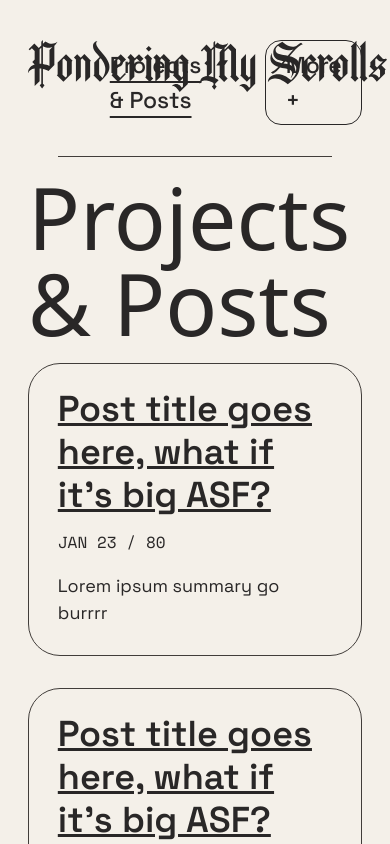
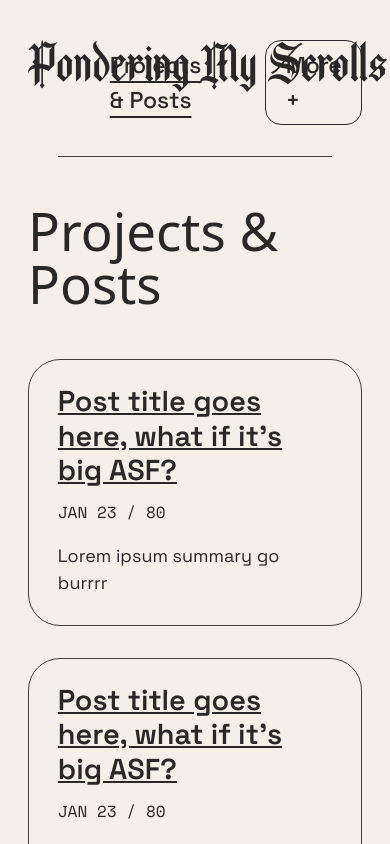
Before and after one commit to Pondering-My-Scrolls/pondering-my-scrolls-website, a Next.js app: page /projects-posts in a window 390 px wide. Shown: the top 844 px of the page. Built offline with nearby package versions, Linux system fonts and the light colour scheme; a web font is replaced by a local one.

Commit message:
Responsive

```diff
--- a/assets/styles/2-layout.scss
+++ b/assets/styles/2-layout.scss
@@ -33,8 +33,8 @@
 }
 
 .pv {
-    padding-top: 5% !important;
-    padding-bottom: 5% !important;
+    padding-top: clamp(3rem, 5%, 8rem) !important;
+    padding-bottom: clamp(3rem, 5%, 8rem) !important;
 }
 
 img[class^="col-"],
--- a/assets/styles/2-typography.scss
+++ b/assets/styles/2-typography.scss
@@ -16,7 +16,13 @@ h1, h2, h3 {
 }
 
 .h1 {
-    font-size: 5.375rem;
+    font-size: 3.3rem;
     line-height: 1;
     margin: 0;
 }
+
+@media screen and (min-width: $desktop) {
+    .h1 {
+        font-size: 5.375rem;
+    }
+}
--- a/components/post-preview/post-preview.scss
+++ b/components/post-preview/post-preview.scss
@@ -16,9 +16,13 @@
     }
 
     h2 a {
-        font-size: 2.25rem;
+        font-size: 1.8rem;
         font-weight: 600;
         line-height: 1.2;
+
+        @media screen and (min-width: $desktop) {
+            font-size: 2.25rem;
+        }
     }
 
     p {
```
